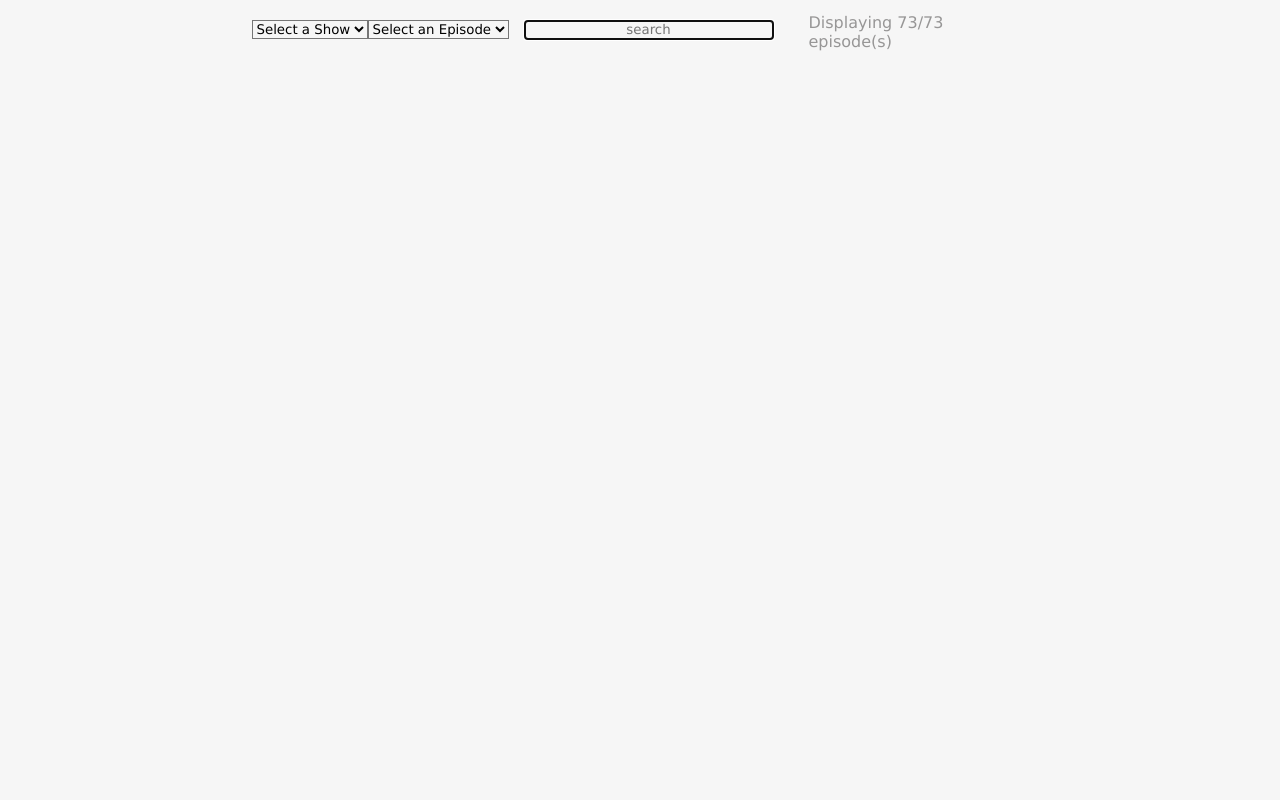
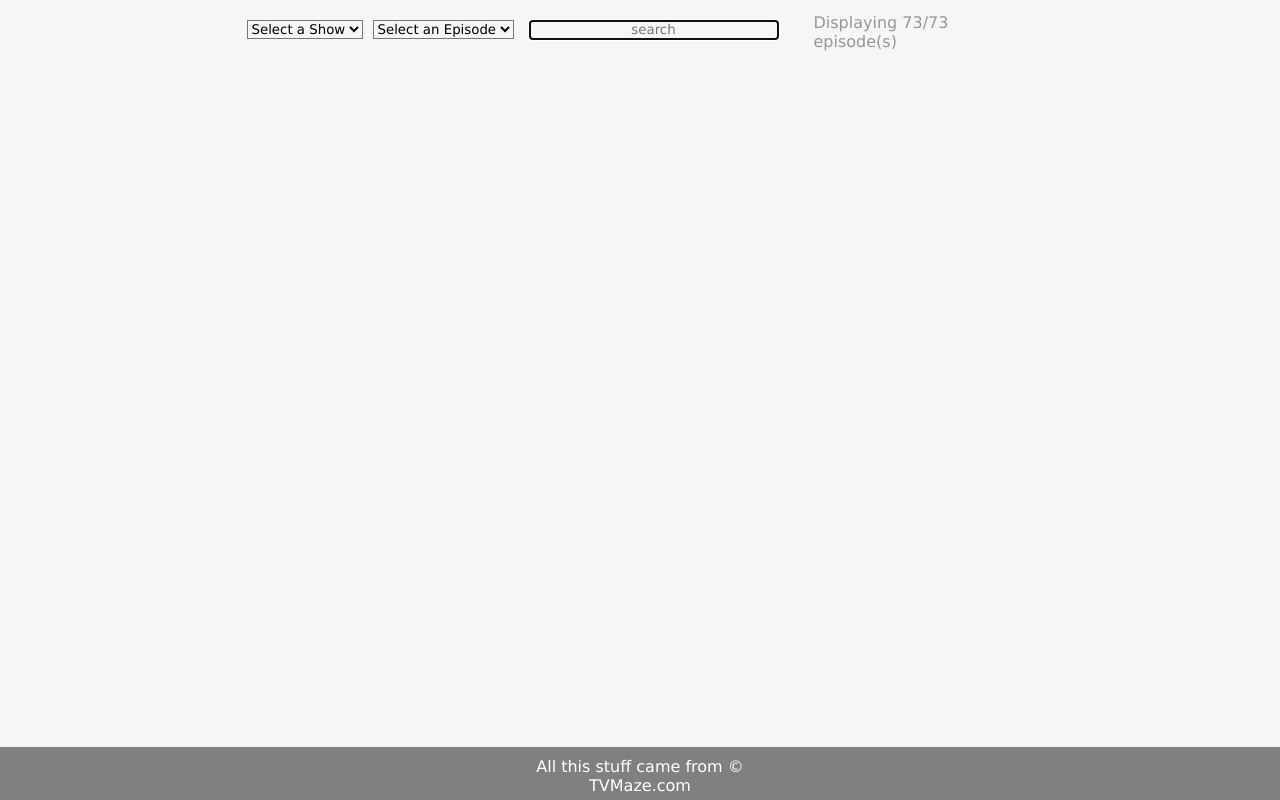
Before and after one commit to MarinaAlmeida20/tv-show-dom-project, a website: page index.html in a window 1280 px wide. Drawn offline with Linux system fonts and the light colour scheme; no server answers.

Commit message:
update level 100

```diff
--- a/index.html
+++ b/index.html
@@ -33,7 +33,12 @@
       </div>
       <ul id="episodesList"></ul>
     </div>
-
+    <footer class="footer">
+      <p class="paragraph-footer">
+        All this stuff came from ©
+        <a href="https://www.tvmaze.com/" target="_blank">TVMaze.com</a>
+      </p>
+    </footer>
     <!-- Loads a provided function called getAllEpisodes() which returns all episodes -->
     <script src="episodes.js"></script>
     <script src="shows.js"></script>
--- a/script.js
+++ b/script.js
@@ -16,7 +16,7 @@ let currentEpisodes = [];
 
 // setUp
 function setup() {
-  sendRequest(1).then((data) => {
+  sendRequest(19).then((data) => {
     currentEpisodes = data;
     makePageForEpisodes(currentEpisodes);
   });
@@ -33,13 +33,16 @@ function makePageForEpisodes(episodeList) {
 
   episodeList.forEach((episode) => {
     const li = document.createElement("li");
+    let episodeNumber = episode.number.toString().padStart(2, "0");
+    let episodeSeason = episode.season.toString().padStart(2, "0");
     li.setAttribute("class", "content");
-    let episodeNumber = episode.number.toString().padStart(2, "0");
+    // console.log(episodeSesion);
     li.innerHTML = `
-    <h3 class="heading">${episode.name} - S0${episode.season}E${episodeNumber}</h3>
+    <h3 class="heading">${episode.name} - S${episodeSeason}E${episodeNumber}</h3>
     <img class="image" src="${episode.image.medium}" />
     <p>${episode.summary}</p>
     `;
+    // console.log(li);
     ulElem.appendChild(li);
   });
 
@@ -47,8 +50,10 @@ function makePageForEpisodes(episodeList) {
     selectEpisodes.innerHTML = "";
     // add the option in select
     episodeList.filter((e) => {
+      let episodeNumber = e.number.toString().padStart(2, "0");
+      let episodeSeason = e.season.toString().padStart(2, "0");
       let optionElementReference = new Option(
-        `${e.name} - S0${e.season}E${e.number.toString().padStart(2, "0")}`,
+        `${e.name} - S${episodeSeason}E${episodeNumber}`,
         `${e.name}`
       );
 
--- a/style.css
+++ b/style.css
@@ -15,9 +15,12 @@
   justify-content: center;
 }
 
+#select-show {
+  margin-right: 10px;
+}
+
 .content {
   overflow: hidden;
-  /* background-color: #fff; */
   max-width: 260px;
   display: flex;
   margin: 20px auto;
@@ -82,18 +85,33 @@ ul {
   flex-wrap: wrap;
 }
 
-/*
-/* Extra small devices (phones, 600px and down)
-@media only screen and (max-width: 600px) {...}
+.footer {
+  display: flex;
+  justify-content: center;
+  padding: 5px;
+  position: fixed;
+  left: 0;
+  bottom: 0;
+  width: 100%;
+  text-align: center;
+  background-color: gray;
+}
 
-/* Small devices (portrait tablets and large phones, 600px and up)
-@media only screen and (min-width: 600px) {...}
+.paragraph-footer {
+  width: 300px;
+}
 
-/* Medium devices (landscape tablets, 768px and up)
-@media only screen and (min-width: 768px) {...}
+a {
+  text-decoration: none;
+  cursor: pointer;
+}
 
-/* Large devices (laptops/desktops, 992px and up)
-@media only screen and (min-width: 992px) {...}
+.paragraph-footer,
+a {
+  background-color: gray;
+  color: white;
+}
 
-/* Extra large devices (large laptops and desktops, 1200px and up) *
-@media only screen and (min-width: 1200px) {...}*/
+a:hover {
+  color: #000;
+}
```
